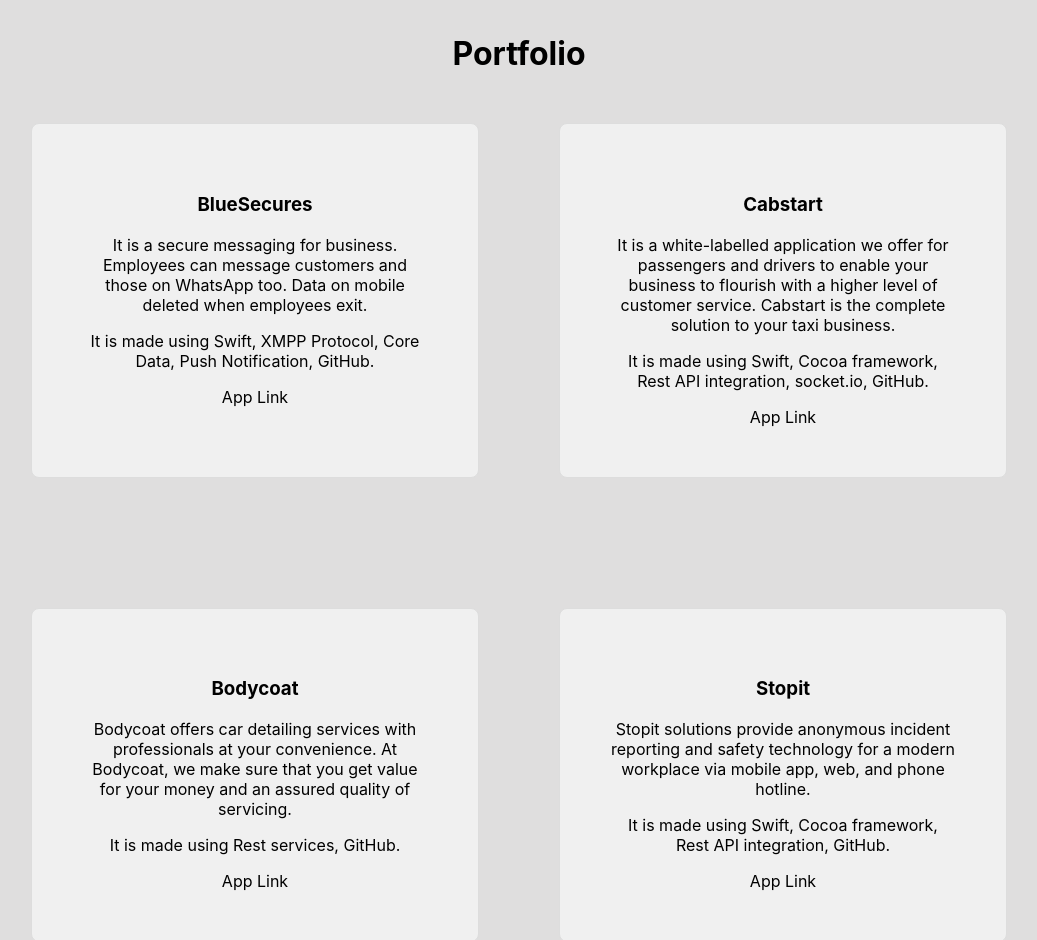
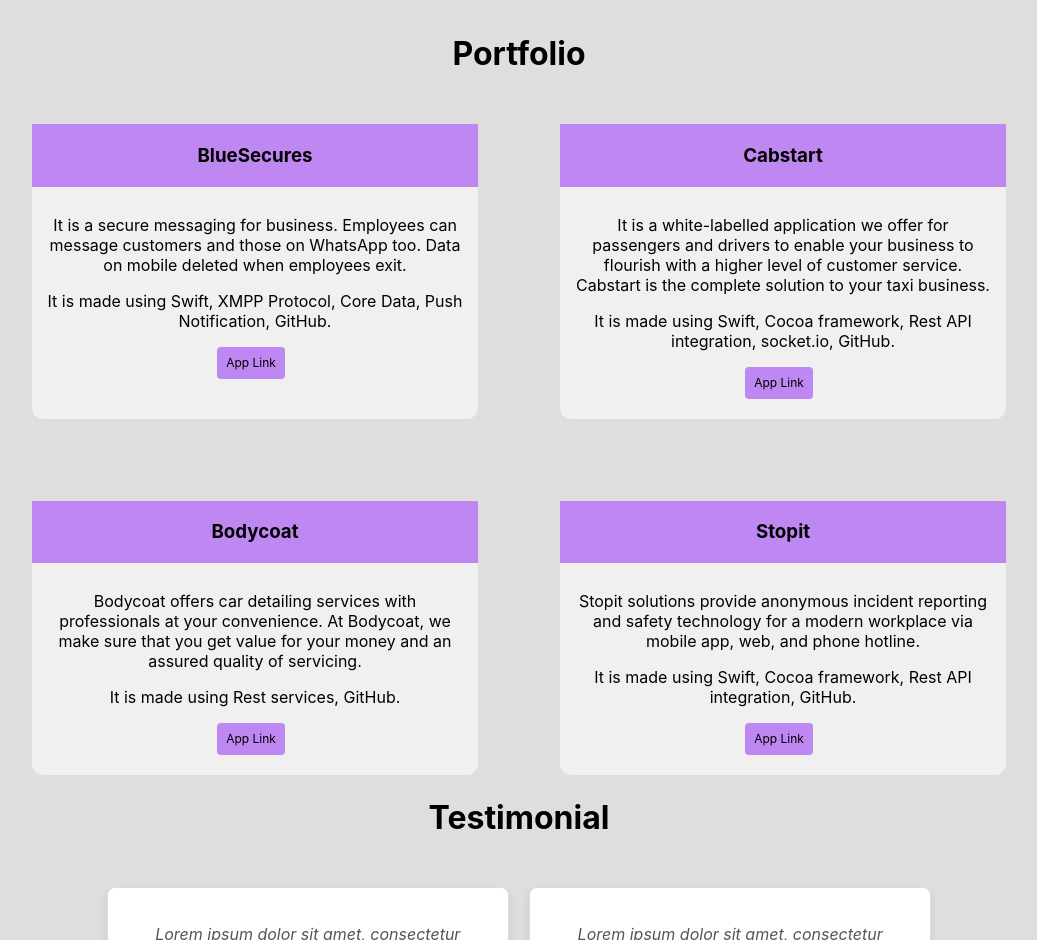
Before and after one commit to onkar-mishra/MyPeronalWebsite, a React (Create React App) app: page / in a window 1280 px wide. Shown: the part 1860-2800 px from the top of the page, without its empty margins (121-1158 px from the left). Built offline with nearby package versions, Linux system fonts and the light colour scheme.

Commit message:
portfolio-design

```diff
--- a/src/components/Portfolio.css
+++ b/src/components/Portfolio.css
@@ -9,24 +9,43 @@
   .card {
     background-color: #f0f0f0;
     border: 1px solid #ddd;
-    border-radius: 8px;
-    padding: 50px;
+    border-radius: 12px;
+    /* padding: 50px; */
     width: 35%;
     box-sizing: border-box;
     text-align: center;
-    margin-bottom: 50px;
+    /* margin-bottom: 50px; */
     cursor: pointer;
-  }
-
-  .card:hover{
-    border: 1px solid black;
   }
 
   .card a{
     text-decoration: none;
     color: black;
+
   }
 
-  .card a:hover{
-    color:#9ce39d;
+  .app-link{
+    align-items: center;
+    background: #bf87f1;
+    border-radius: 4px;
+    cursor: pointer;
+    display: inline-flex;
+    font-size: .75rem;
+    height: 2rem;
+    justify-content: center;
+    line-height: 1.5;
+    margin: 0 .5rem .5rem 0;
+    padding: 0 .75em;
+    transition: .2s ease-in;
+    vertical-align: middle;
+    white-space: nowrap;
   }
+
+  .project-name{
+    background-color: #bf87f1;
+    padding: 1px;
+  }
+
+  .des{
+    padding: 12px;
+  }
--- a/src/components/Portfolio.js
+++ b/src/components/Portfolio.js
@@ -41,10 +41,14 @@ const Portfolio = () => {
     <div className="portfolio-container">
       {projects.map((project) => (
         <div key={project.id} className="card">
+          <div className='project-name'>
           <a href={project.link}><h3>{project.title}</h3></a>
+          </div>
+          <div className='des'>
           <p>{project.description}</p>
           <p>It is made using {project.technologies}.</p>
-          <a href={project.appLink}>App Link</a>
+          <a className='app-link' href={project.appLink}>App Link</a>
+        </div>
         </div>
       ))}
     </div>
--- a/src/components/Workexp.js
+++ b/src/components/Workexp.js
@@ -7,7 +7,7 @@ const WorkExp = () => {
       <div className="cardd">
         <div className='company'>
           <h3><a href='https://bluesecures.com/' >Deskfactors</a></h3>
-          <img style={{ background : 'linear-gradient(rgba(219, 193, 193, 0.4),  #1877F2)' }} src='../assets/company-images/bluesecures_logo.jpg' />
+          <img src='../assets/company-images/bluesecures_logo.jpg' />
         </div>
         <br />
         <div className='comp-prof'>
```
